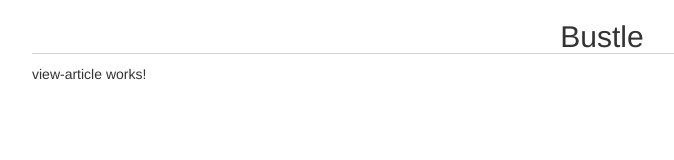
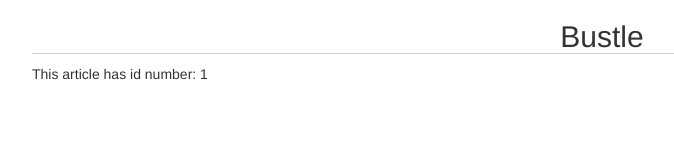
Before and after one commit to mckjoe/Clone-Site-Bustle, an Angular app: page /articles/1 in a window 1280 px wide. Shown: the top 160 px of the page, without its empty margins (38-712 px from the left). Built offline with nearby package versions, Linux system fonts and the light colour scheme.

Commit message:
add functionality to view-article component so that when people click an article it will dynamically rout them to an article page

```diff
--- a/src/app/list-page/list-page.component.html
+++ b/src/app/list-page/list-page.component.html
@@ -1,4 +1,4 @@
-<div *ngFor="let article of articles" class="article-display">
+<div *ngFor="let article of articles" (click)="goToArticlePage(article)" class="article-display">
   <img src="{{article.imgUrl}}">
   <h3>{{article.title}}</h3>
   <p>{{article.teaser}}</p>
--- a/src/app/list-page/list-page.component.ts
+++ b/src/app/list-page/list-page.component.ts
@@ -1,5 +1,6 @@
 import { Component, OnInit } from '@angular/core';
 import { Article } from '../article.model';
+import { Router } from '@angular/router';
 @Component({
   selector: 'app-list-page',
   templateUrl: './list-page.component.html',
@@ -14,7 +15,11 @@
     new Article("Example 2", "this is another example", "Random Author", "This is another pretend article, hopefully it has been for of education", "https://i.pinimg.com/736x/7a/f1/7f/7af17f1662cea39fa3254e30b08bf305--funny-scary-pictures-pictures-of.jpg", 5),
     new Article("Example 3", "This is a third example", "Joseph Author", "this is the body of this new third article that people can read", "https://i.pinimg.com/originals/84/b1/56/84b1566907247c580d75f7ac181af34d.jpg", 6)
   ];
-  constructor() { }
+  constructor(private router: Router) { }
+
+  goToArticlePage(clickedArticle: Article) {
+    this.router.navigate(['articles', clickedArticle.id]);
+  }
 
   ngOnInit() {
   }
--- a/src/app/view-article/view-article.component.html
+++ b/src/app/view-article/view-article.component.html
@@ -1,3 +1 @@
-<p>
-  view-article works!
-</p>
+<p>This article has id number: {{articleId}}</p>
--- a/src/app/view-article/view-article.component.ts
+++ b/src/app/view-article/view-article.component.ts
@@ -1,15 +1,20 @@
 import { Component, OnInit } from '@angular/core';
-
+import { ActivatedRoute, Params } from '@angular/router';
+import { Location } from '@angular/common';
+import { Article } from '../article.model';
 @Component({
   selector: 'app-view-article',
   templateUrl: './view-article.component.html',
   styleUrls: ['./view-article.component.css']
 })
 export class ViewArticleComponent implements OnInit {
-
-  constructor() { }
+  articleId: number = null;
+  constructor(private route: ActivatedRoute, private location: Location) { }
 
   ngOnInit() {
+    this.route.params.forEach((urlParameters) => {
+      this.articleId = parseInt(urlParameters['id']);
+    });
   }
 
 }
```
